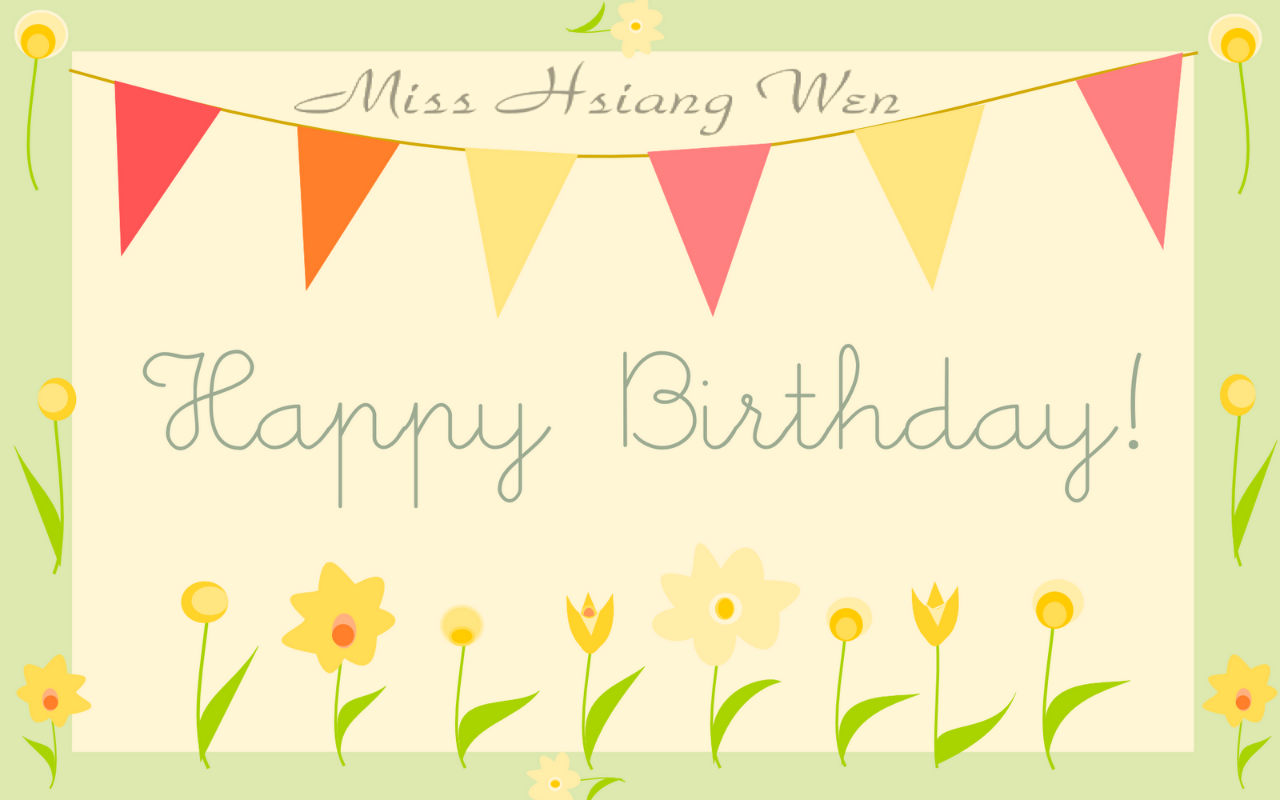
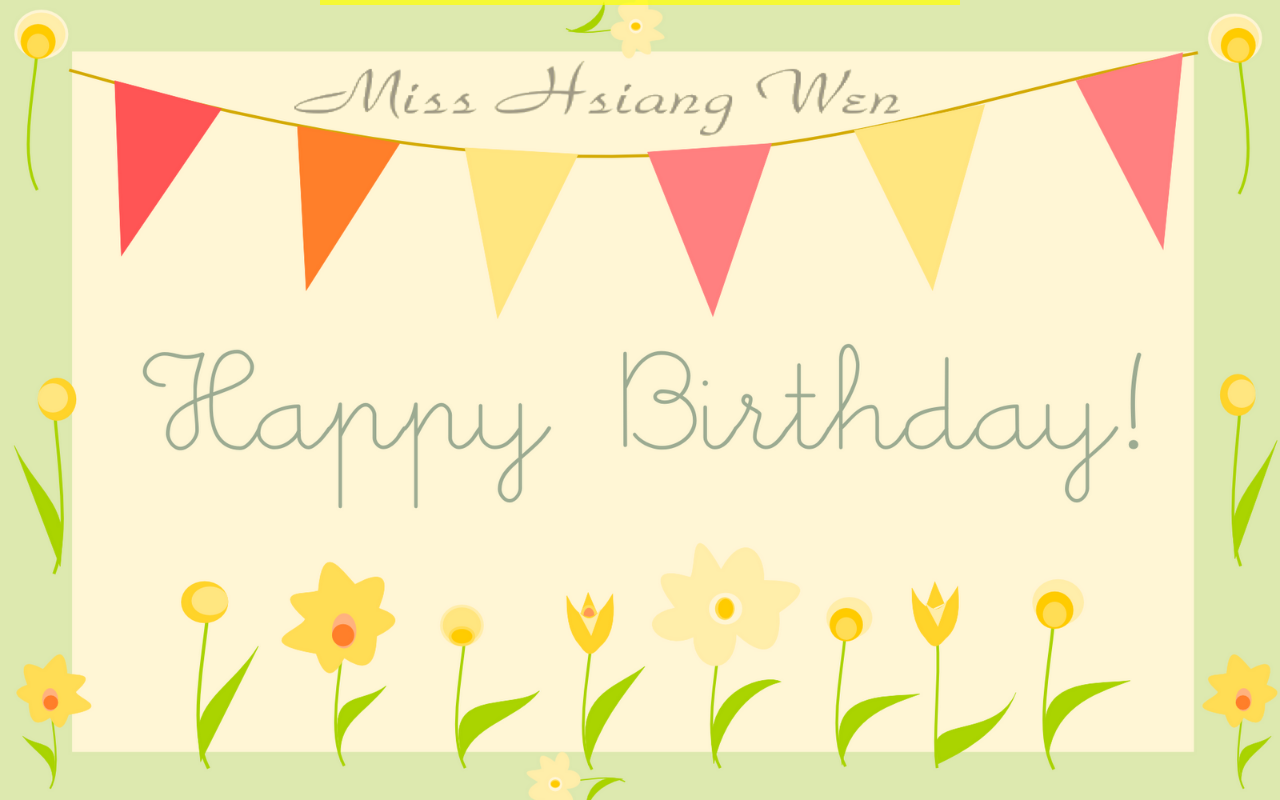
Before and after one commit to aminsys/Web-Music-Player, a plain HTML site: page page.html in a window 1280 px wide. Drawn offline with nearby package versions, Linux system fonts and the light colour scheme.

Commit message:
Update style.css

```diff
--- a/style.css
+++ b/style.css
@@ -100,7 +100,7 @@
     margin-left: 25%;
     width: 50%;
     height: 5px;
-    background-color: transparent;
+    background-color: yellow;
     opacity: 0.7;
 }
 
```
